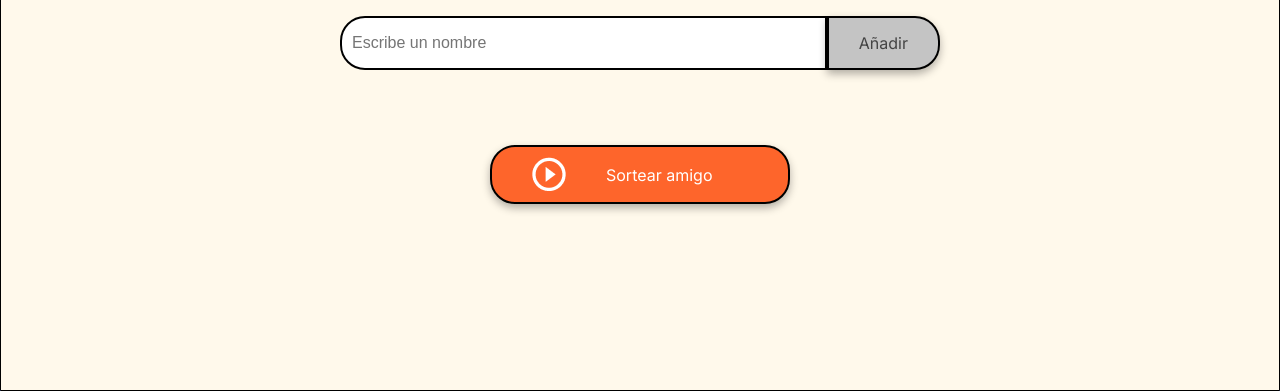
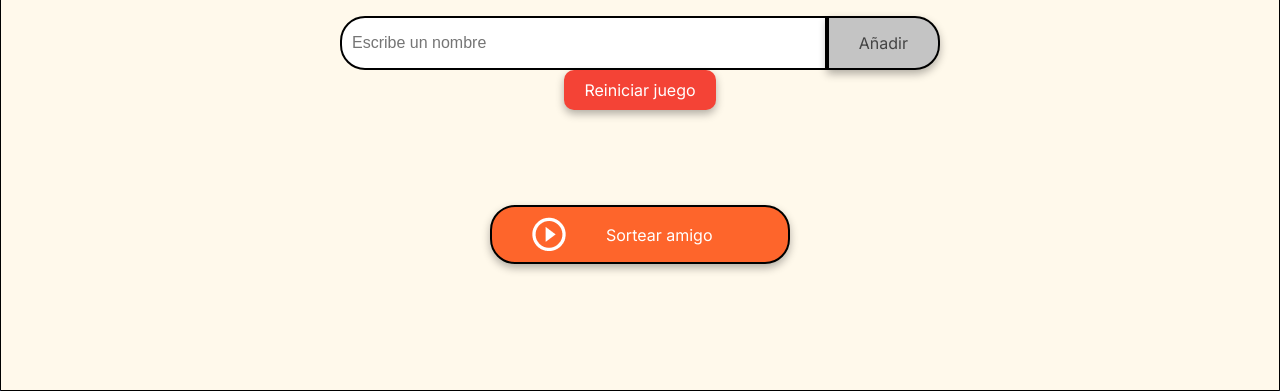
Before and after one commit to marcela612/juego-secreto, a plain HTML site: page index.html in a window 1280 px wide. Shown: the part 409-800 px from the top of the page. Drawn offline with Linux system fonts and the light colour scheme.

Commit message:
agregar boton reiniciar sorteo

```diff
--- a/index.html
+++ b/index.html
@@ -24,6 +24,14 @@
                 <button class="button-add" onclick="agregarAmigo()">Añadir</button>
             </div>
 
+            <div class="button-container" style="margin-bottom: 20px; text-align: center;">
+  <button onclick="reiniciarJuego()" style="background-color: #f44336; color: white; padding: 10px 20px; border: none; border-radius: 10px; cursor: pointer;">
+     Reiniciar juego
+  </button>
+</div>
+
+
+
             <ul id="listaAmigos" class="name-list" aria-labelledby="listaAmigos" role="list"></ul>
             <ul id="resultado" class="result-list" aria-live="polite"></ul>
 
```
